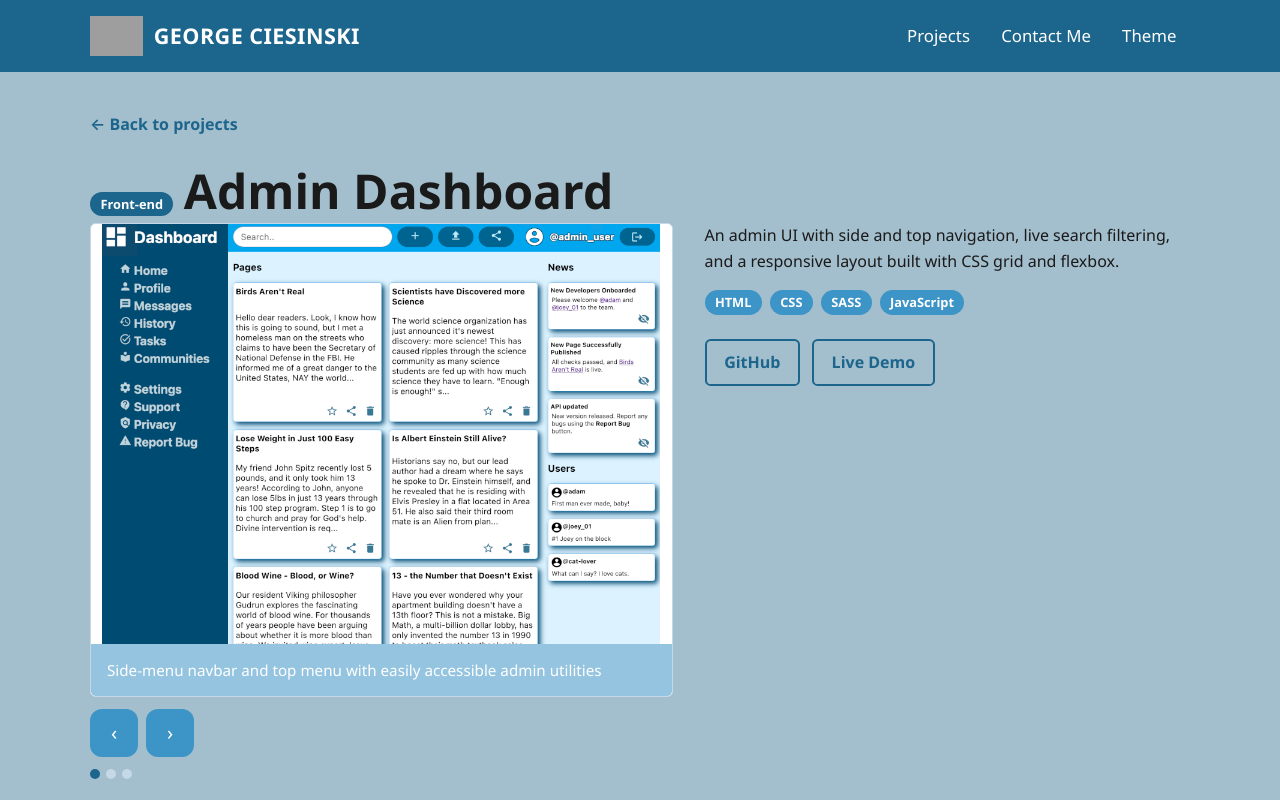
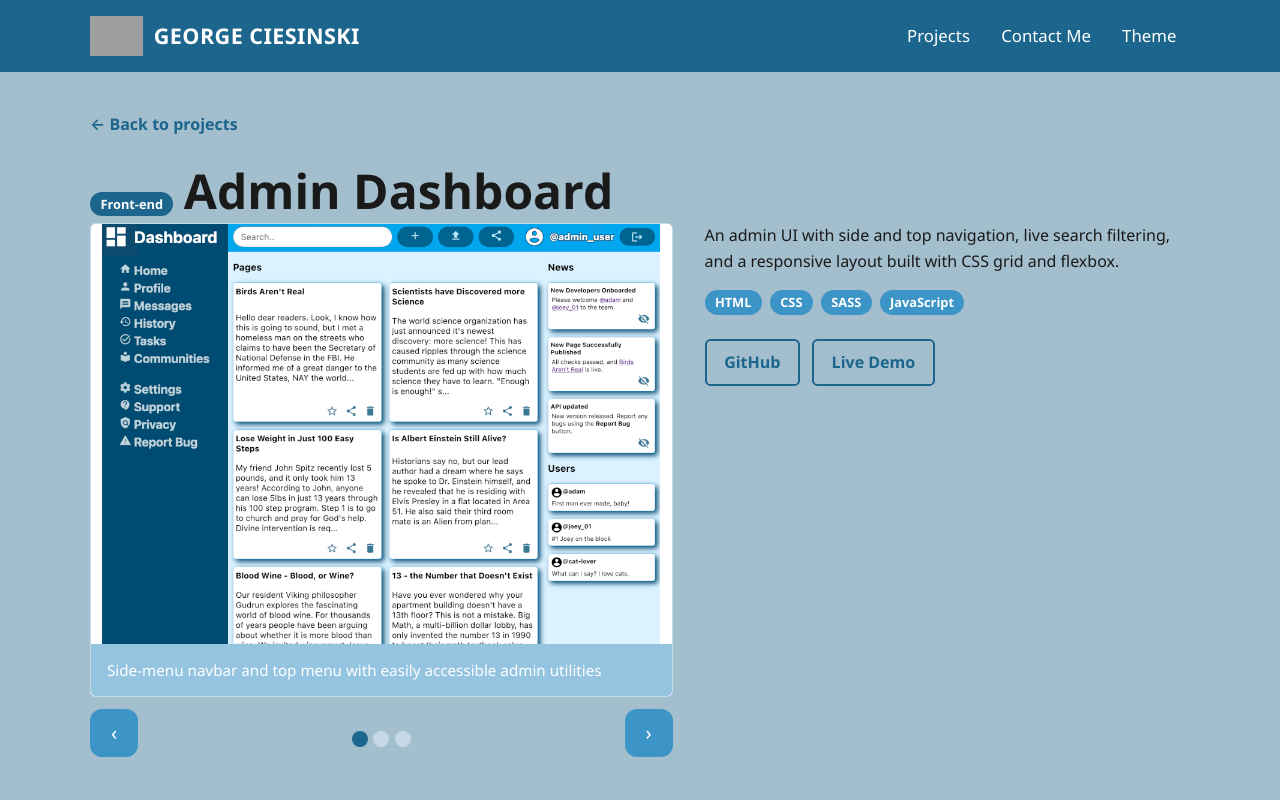
Before and after one commit to GeorgeCiesinski/GeorgeCiesinski.github.io, a React (Vite) app: page /projects/admin-dashboard in a window 1280 px wide. Shown: the top 800 px of the page. Built offline with nearby package versions, Linux system fonts and the light colour scheme; grey boxes are pictures that could not be loaded.

Commit message:
Fixed carousel styling.

```diff
--- a/src/components/ProjectCarousel.tsx
+++ b/src/components/ProjectCarousel.tsx
@@ -54,6 +54,18 @@ export function ProjectCarousel({ slides, title }: ProjectCarouselProps) {
             >
               ‹
             </button>
+            <div className="carousel__dots" role="tablist" aria-label="Slides">
+              {slides.map((_, i) => (
+                <button
+                  key={slides[i].src}
+                  type="button"
+                  className={`carousel__dot${i === index ? " carousel__dot--active" : ""}`}
+                  aria-label={`Go to slide ${i + 1}`}
+                  aria-selected={i === index}
+                  onClick={() => setIndex(i)}
+                />
+              ))}
+            </div>
             <button
               className="carousel__btn"
               type="button"
@@ -63,18 +75,6 @@ export function ProjectCarousel({ slides, title }: ProjectCarouselProps) {
               ›
             </button>
           </div>
-          <div className="carousel__dots" role="tablist" aria-label="Slides">
-            {slides.map((_, i) => (
-              <button
-                key={slides[i].src}
-                type="button"
-                className={`carousel__dot${i === index ? " carousel__dot--active" : ""}`}
-                aria-label={`Go to slide ${i + 1}`}
-                aria-selected={i === index}
-                onClick={() => setIndex(i)}
-              />
-            ))}
-          </div>
         </>
       ) : null}
     </div>
--- a/src/styles/components/_carousel.scss
+++ b/src/styles/components/_carousel.scss
@@ -37,6 +37,8 @@
 
 .carousel__controls {
   display: flex;
+  justify-content: space-between;
+  align-items: center;
   gap: 0.5rem;
   margin-top: 0.75rem;
 }
@@ -70,8 +72,8 @@
 }
 
 .carousel__dot {
-  width: 0.65rem;
-  height: 0.65rem;
+  width: 1rem;
+  height: 1rem;
   border-radius: 50%;
   border: 0;
   background: var(--color-border);
```
